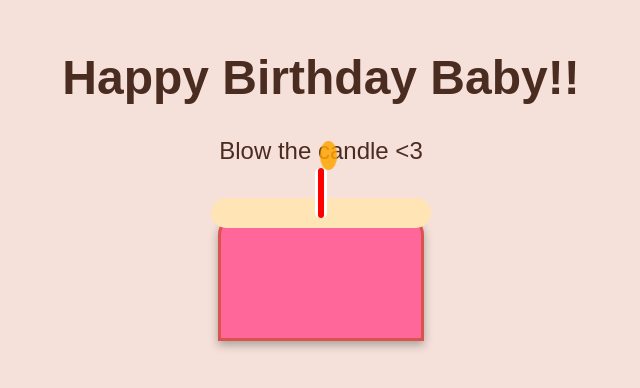
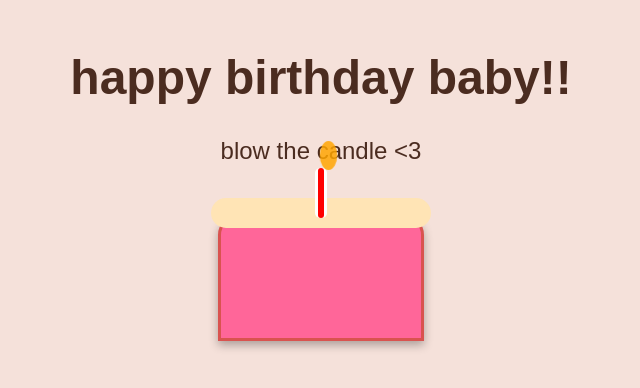
Before and after one commit to niksssp/habadu, a plain HTML site: page index.html in a window 1280 px wide. Shown: the whole page, without its empty margins (319-959 px from the left). Drawn offline with Linux system fonts and the light colour scheme.

Commit message:
Update index.html

```diff
--- a/index.html
+++ b/index.html
@@ -7,8 +7,8 @@
     <link rel="stylesheet" href="style.css">
 </head>
 <body>
-    <h1>Happy Birthday Baby!!</h1>
-    <p>Blow the candle &lt;3</p>
+    <h1>happy birthday baby!!</h1>
+    <p>blow the candle &lt;3</p>
 
     <div class="cake">
         <div class="candle">
```
